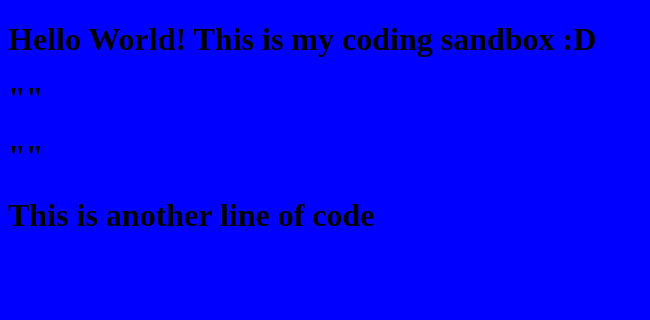
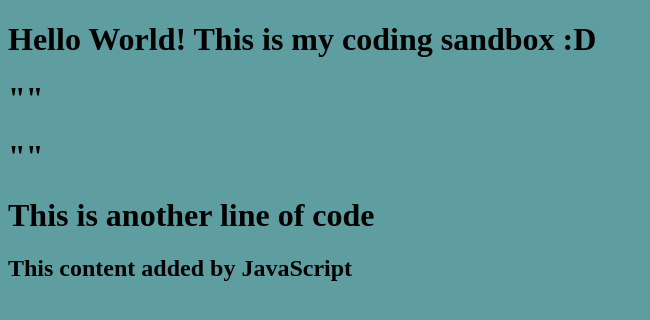
Before and after one commit to veritycarlos/coding-sandbox, a plain HTML site: page index.html in a window 1280 px wide. Shown: the whole page, without its empty margins (0-650 px from the left). Drawn offline with Linux system fonts and the light colour scheme.

Commit message:
changed the background color

```diff
--- a/script.js
+++ b/script.js
@@ -0,0 +1,3 @@
+const h2 = document.createElement("h2");
+h2.textContent = "This content added by JavaScript";
+document.querySelector("body").appendChild(h2);
--- a/style.css
+++ b/style.css
@@ -1,3 +1,3 @@
 body {
-    background: blue;
+    background: cadetblue;
   }
```
